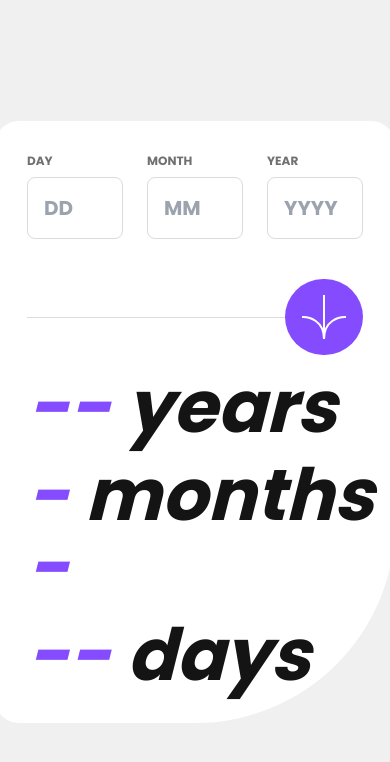
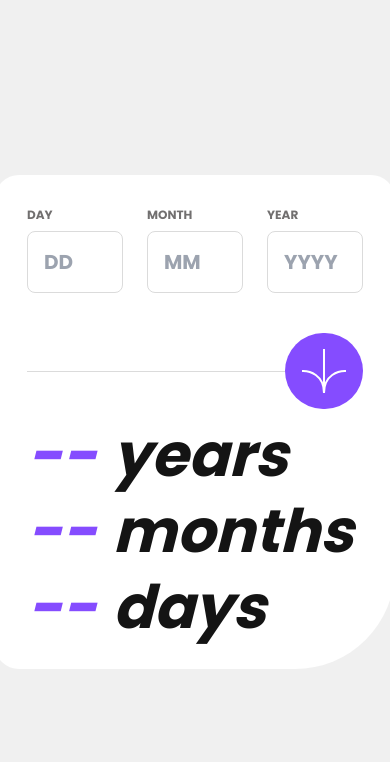
Before and after one commit to viniciusvalmeida/age-calculator-app, a Next.js app: page / in a window 390 px wide. Shown: the top 762 px of the page. Built offline with nearby package versions, Linux system fonts and the light colour scheme.

Commit message:
dev: responsive result

```diff
--- a/app/page.tsx
+++ b/app/page.tsx
@@ -4,7 +4,7 @@ import { AgeContextProvider } from "@/contexts/ageContext";
 
 export default function Home() {
 	return (
-		<main className="bg-neutral-white rounded-3xl rounded-br-[200px] p-8 w-[400px] md:w-[650px] flex flex-col gap-4">
+		<main className="bg-neutral-white rounded-3xl rounded-br-[100px] md:rounded-br-[200px] p-8 w-[400px] md:w-[650px] flex flex-col gap-4">
 			<AgeContextProvider>
 				<BirthForm />
 				<AgeResult />
--- a/components/Result.tsx
+++ b/components/Result.tsx
@@ -8,10 +8,10 @@ type ResultProps = {
 export default function Result({ value, type }: ResultProps) {
 	return (
 		<div className="flex space-x-4">
-			<span className="text-primary-purple text-7xl font-bold italic">
+			<span className="text-primary-purple text-6xl md:text-7xl font-bold italic">
 				{value}
 			</span>
-			<span className="text-neutral-off-black text-7xl font-bold italic">
+			<span className="text-neutral-off-black text-6xl md:text-7xl font-bold italic">
 				{type}
 			</span>
 		</div>
```
